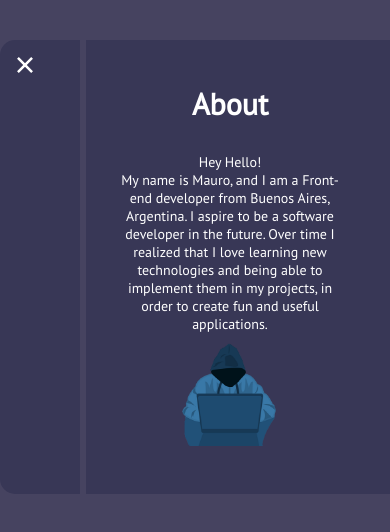
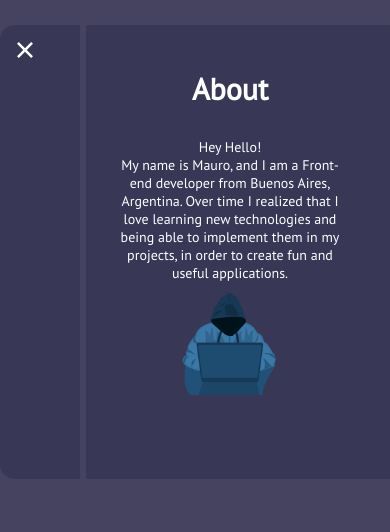
Before and after one commit to maureSs/maurososa-OLD, a React (Create React App) app: page /about in a window 390 px wide. Shown: the top 532 px of the page. Built offline with nearby package versions, Linux system fonts and the light colour scheme.

Commit message:
website commit

```diff
--- a/src/components/Dashboard.js
+++ b/src/components/Dashboard.js
@@ -4,7 +4,7 @@ import Home from '../pages/Home';
 
 export default function Dashboard() {
   return (
-    <div>
+    <div className='body-container'>
       <div className='main-container'>
         <NavbarComponent />
         <Home />
--- a/src/index.css
+++ b/src/index.css
@@ -5,6 +5,7 @@
 
 body {
   background-color: #464360;
+  overflow: hidden;
 }
 
 /* Home */
@@ -24,7 +25,7 @@ body {
 @media (max-width: 480px) {
   .main-container {
     min-height: 400px;
-    margin: 40px auto;
+    margin: 25px auto;
     border: 5px;
     border-radius: 15px;
     padding: 10px;
--- a/src/pages/About.js
+++ b/src/pages/About.js
@@ -27,10 +27,9 @@ export default function About() {
             Hey Hello!
             <br />
             My name is Mauro, and I am a Front-end developer from Buenos Aires,
-            Argentina. I aspire to be a software developer in the future. Over
-            time I realized that I love learning new technologies and being able
-            to implement them in my projects, in order to create fun and useful
-            applications.
+            Argentina. Over time I realized that I love learning new
+            technologies and being able to implement them in my projects, in
+            order to create fun and useful applications.
             <div>
               <img src={hacker} alt='' />
             </div>
```
